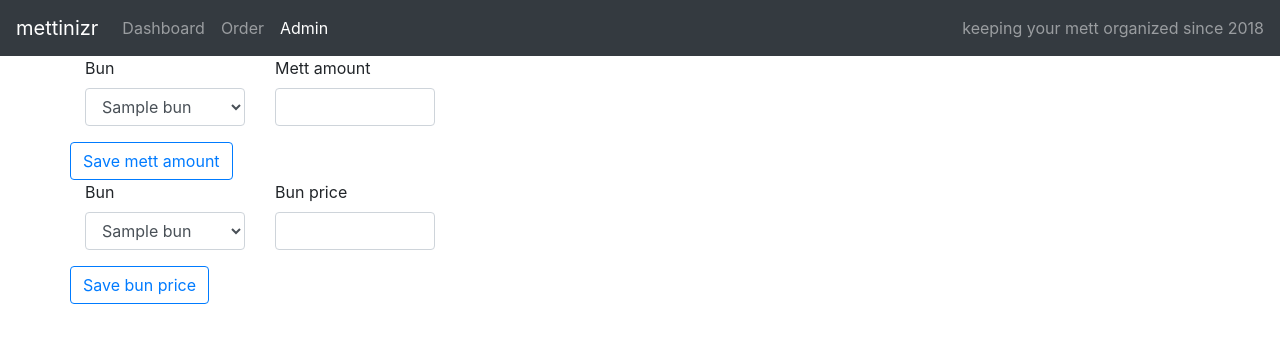
After one commit to dorpvom/mettinizr, a Python web app: template src/app/templates/admin/formula.html in a window 1280 px wide. The commit adds this page. Shown: the top 343 px of the page. Run offline with Jinja, Linux system fonts and the light colour scheme; the template is opened without the code that fills it: most values are stand-ins (such as "Sample title", 1, 10 or a date in 2020); some libraries are stand-ins or nearby versions.

Commit message:
added change to mett formula

```diff
--- a/src/app/templates/admin.html
+++ b/src/app/templates/admin.html
@@ -30,6 +30,9 @@
                     <a class="btn btn-outline-primary" href="/admin/balance">Change user balance</a>
                 </div>
                 <div class="col-md-2">
+                    <a class="btn btn-outline-primary" href="/admin/formula">Change mett formula</a>
+                </div>
+                <div class="col-md-2">
                     <a class="btn btn-outline-primary" href="/admin/purchase">Show purchases</a>
                 </div>
             </div>
--- /dev/null
+++ b/src/app/templates/admin/formula.html
@@ -0,0 +1,49 @@
+{% extends "base.html" %}
+
+{% set active_page = "Admin" %}
+
+{% block body %}
+
+    <div class="container">
+        <form method=post enctype=multipart/form-data action="" id="mett">
+            <div class="row">
+                <div class="form-group col-md-2">
+                    <label for="bunMett">Bun</label>
+                    <select class="form-control" id="bunMett" name="bun">
+                        {% for bun in bun_classes %}
+                            <option>{{ bun }}</option>
+                        {% endfor %}
+                    </select>
+                </div>
+                <div class="form-group col-md-2">
+                    <label for="amount">Mett amount</label>
+                    <input type="number" step="0.01" min="0" class="form-control" id="amount" name="amount">
+                </div>
+            </div>
+            <div class="row">
+                <button type="submit" value=submit class="btn btn-outline-primary">Save mett amount</button>
+            </div>
+        </form>
+        <form method=post enctype=multipart/form-data action="" id="price">
+            <div class="row">
+                <div class="form-group col-md-2">
+                    <label for="bunPrice">Bun</label>
+                    <select class="form-control" id="bunPrice" name="bun">
+                        {% for bun in bun_classes %}
+                            <option>{{ bun }}</option>
+                        {% endfor %}
+                    </select>
+                </div>
+                <div class="form-group col-md-2">
+                    <label for="price">Bun price</label>
+                    <input type="number" step="0.01" min="0" class="form-control" id="price" name="price">
+                </div>
+            </div>
+            <div class="row">
+                <button type="submit" value=submit class="btn btn-outline-primary">Save bun price</button>
+            </div>
+        </form>
+
+    </div>
+
+{% endblock %}
--- a/src/app/templates/base.html
+++ b/src/app/templates/base.html
@@ -6,11 +6,9 @@
         <title>mettinizr</title>
 
         <link rel="stylesheet" href="https://stackpath.bootstrapcdn.com/bootstrap/4.1.3/css/bootstrap.min.css" integrity="sha384-MCw98/SFnGE8fJT3GXwEOngsV7Zt27NXFoaoApmYm81iuXoPkFOJwJ8ERdknLPMO" crossorigin="anonymous">
+        <link rel="stylesheet" href="https://use.fontawesome.com/releases/v5.6.3/css/all.css" integrity="sha384-UHRtZLI+pbxtHCWp1t77Bi1L4ZtiqrqD80Kn4Z8NTSRyMA2Fd33n5dQ8lWUE00s/" crossorigin="anonymous">
         <script type="text/javascript" src="https://ajax.googleapis.com/ajax/libs/jquery/3.3.1/jquery.min.js"></script>
-        <!--
-            <link rel="stylesheet" href="https://www.w3schools.com/w3css/4/w3.css">
 
-        -->
         {% block head %}{% endblock %}
 
         {% block styles %}{% endblock %}
--- a/src/app/templates/dashboard.html
+++ b/src/app/templates/dashboard.html
@@ -44,12 +44,12 @@
                             {% for bun in history %}
                                 <tr>
                                     <td scope="row">{{ bun }}</td>
-                                    <td>{{ history[bun] }}</td>
+                                    <td>{{ history[bun] | round(2) }}</td>
                                 </tr>
                             {% endfor %}
                         </tbody>
                     </table>
-                    <p class="alert">You have ordered a mean of {{ mean_buns }} buns.</p>
+                    <p class="alert">You have ordered a mean of {{ mean_buns | round(2) }} buns.</p>
                 </div>
             </div>
     </div>
```
Also changed, not shown: src/app/admin.py (+16 -0 lines), src/database/mett_store.py (+10 -2 lines).
